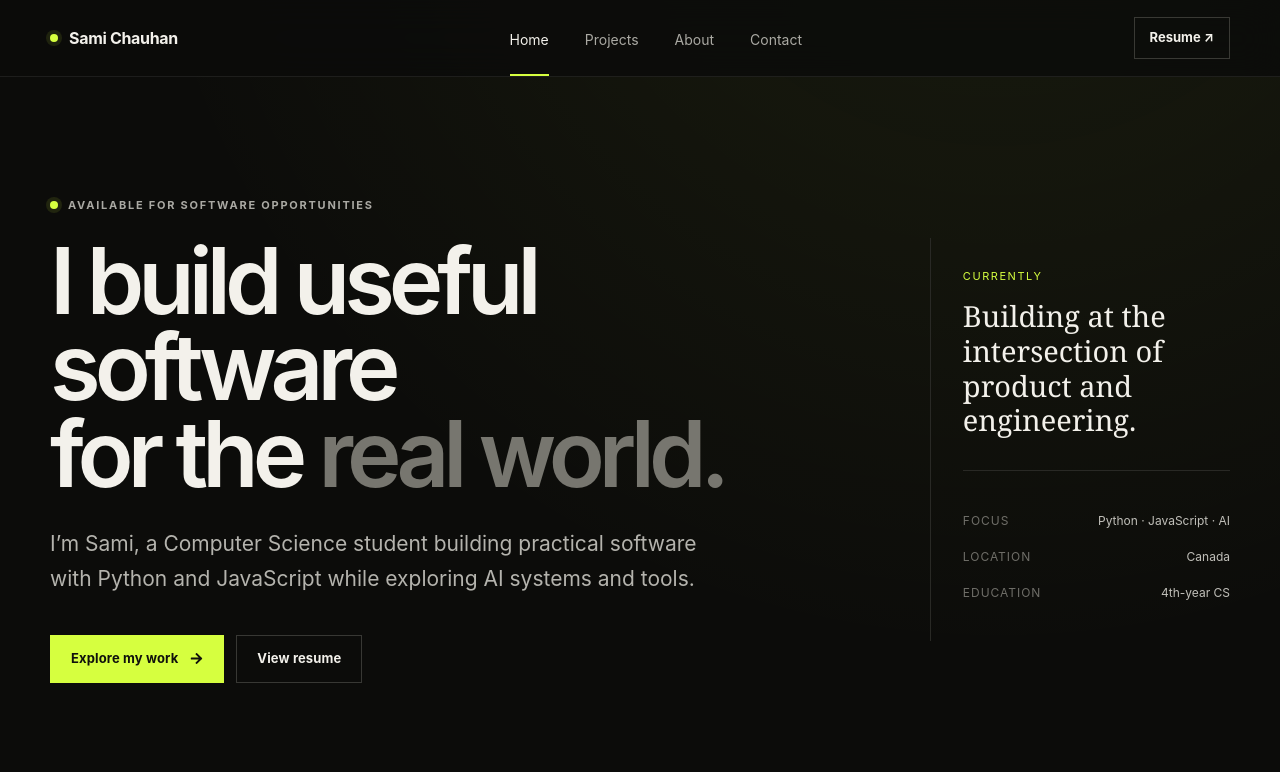
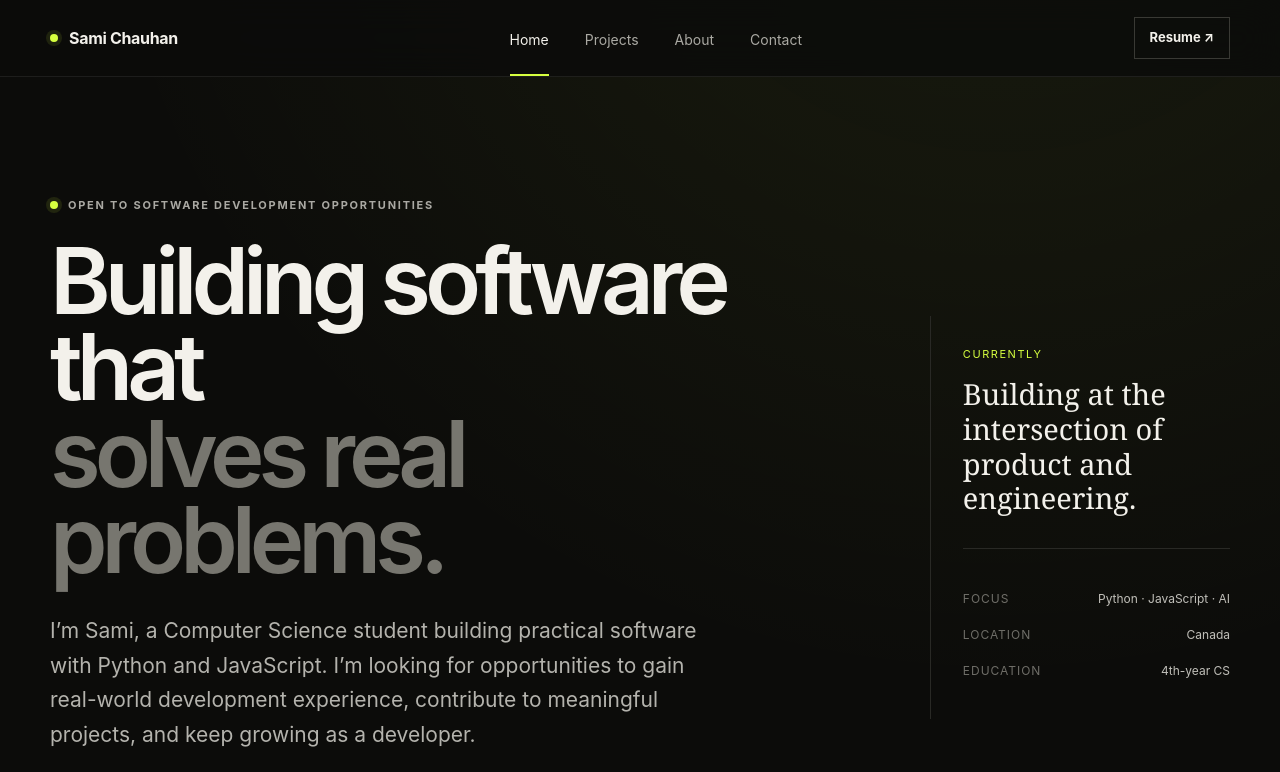
Before and after one commit to scKamui/portfolio, a Next.js app: page / in a window 1280 px wide. Shown: the top 772 px of the page. Built offline with nearby package versions, Linux system fonts and the light colour scheme.

Commit message:
Update homepage hero copy

```diff
--- a/pages/index.js
+++ b/pages/index.js
@@ -21,17 +21,19 @@ export default function Home() {
         <section className="hero section-shell">
           <motion.div {...reveal}>
             <p className="eyebrow">
-              <span className="status-dot" /> Available for software
+              <span className="status-dot" /> Open to software development
               opportunities
             </p>
             <h1>
-              I build useful software
+              Building software that
               <br />
-              for the <span>real world.</span>
+              <span>solves real problems.</span>
             </h1>
             <p className="hero-copy">
               I’m Sami, a Computer Science student building practical software
-              with Python and JavaScript while exploring AI systems and tools.
+              with Python and JavaScript. I’m looking for opportunities to gain
+              real-world development experience, contribute to meaningful
+              projects, and keep growing as a developer.
             </p>
             <div className="hero-actions">
               <Link href="/projects" className="button button-primary">
```
